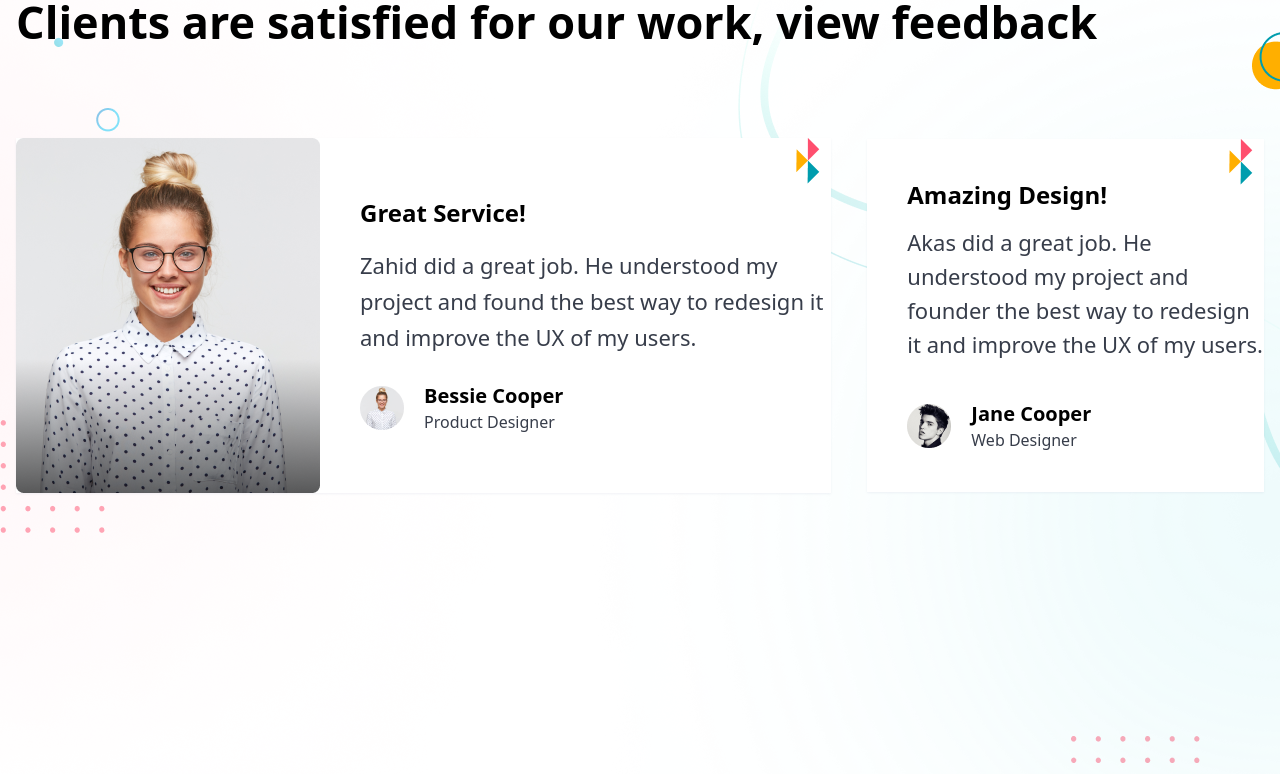
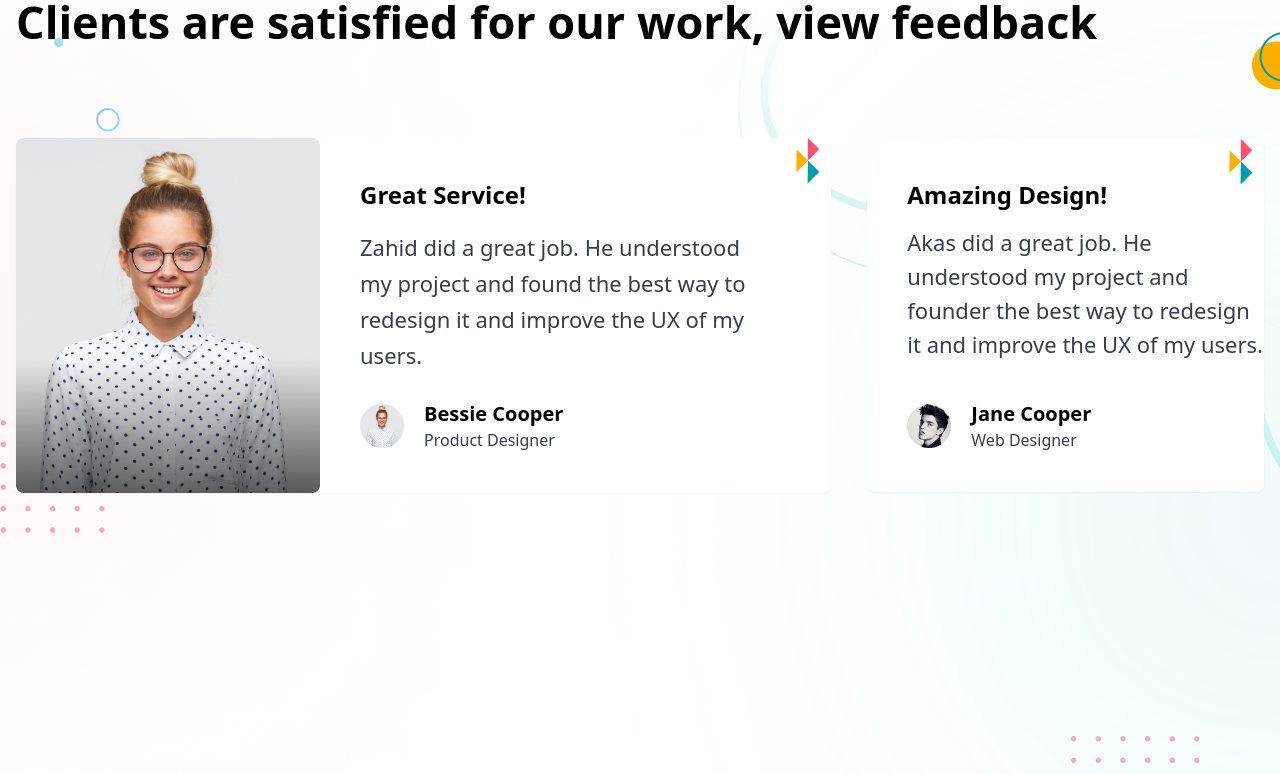
Before and after one commit to jahidhasan136/designer-developer-portfolio, a Next.js app: page / in a window 1280 px wide. Shown: the part 3200-3974 px from the top of the page. Built offline with nearby package versions, Linux system fonts and the light colour scheme.

Commit message:
feedback section add

```diff
--- a/app/component/Feedback/Feedback.jsx
+++ b/app/component/Feedback/Feedback.jsx
@@ -21,11 +21,11 @@ const Feedback = () => {
                 <div>
                     <h1 className="text-[45px] font-bold leading-[60px] mb-[86px]">Clients are satisfied for our work, view feedback</h1>
                     <div className='flex items-center gap-9'>
-                        <div className='flex items-center bg-white shadow-sm shadow-[#929bb31f] gap-10 relative'>
+                        <div className='flex items-center bg-white  rounded-lg shadow-sm shadow-[#929bb31f] gap-10 relative'>
                             <img className='absolute -z-10 -bottom-10 -left-10' src={bgDot.src} alt="" />
                             <img className='absolute right-0 top-0' src={shape.src} alt="" />
                             <img src={imageOne.src} alt="" />
-                            <div className=''>
+                            <div className='w-1/2'>
                                 <h6 className='text-2xl font-bold mb-[18px]'>Great Service!</h6>
                                 <p className='text-[22px] text-[#373D4A] mb-[27px] leading-[36px]'>Zahid did a great job. He understood my project and found the best way to redesign it and improve the UX of my users. </p>
                                 <div className='flex items-center gap-5'>
@@ -38,7 +38,7 @@ const Feedback = () => {
                                 </div>
                             </div>
                         </div>
-                        <div className='bg-white shadow-sm shadow-[#929bb31f] py-[40px] pl-[40px] relative w-7/12'>
+                        <div className='bg-white rounded-lg shadow-sm shadow-[#929bb31f] py-[40px] pl-[40px] relative w-7/12'>
                             <img className='absolute right-0 top-0' src={shape.src} alt="" />
                             <h6 className='text-2xl font-bold mb-[14px]'>Amazing Design!</h6>
                             <p className='text-[22px] text-[#373D4A] leading-[34px] mb-[39px]'>Akas did a great job. He understood my project and founder the best way to redesign it and improve the UX of my users.</p>
```
